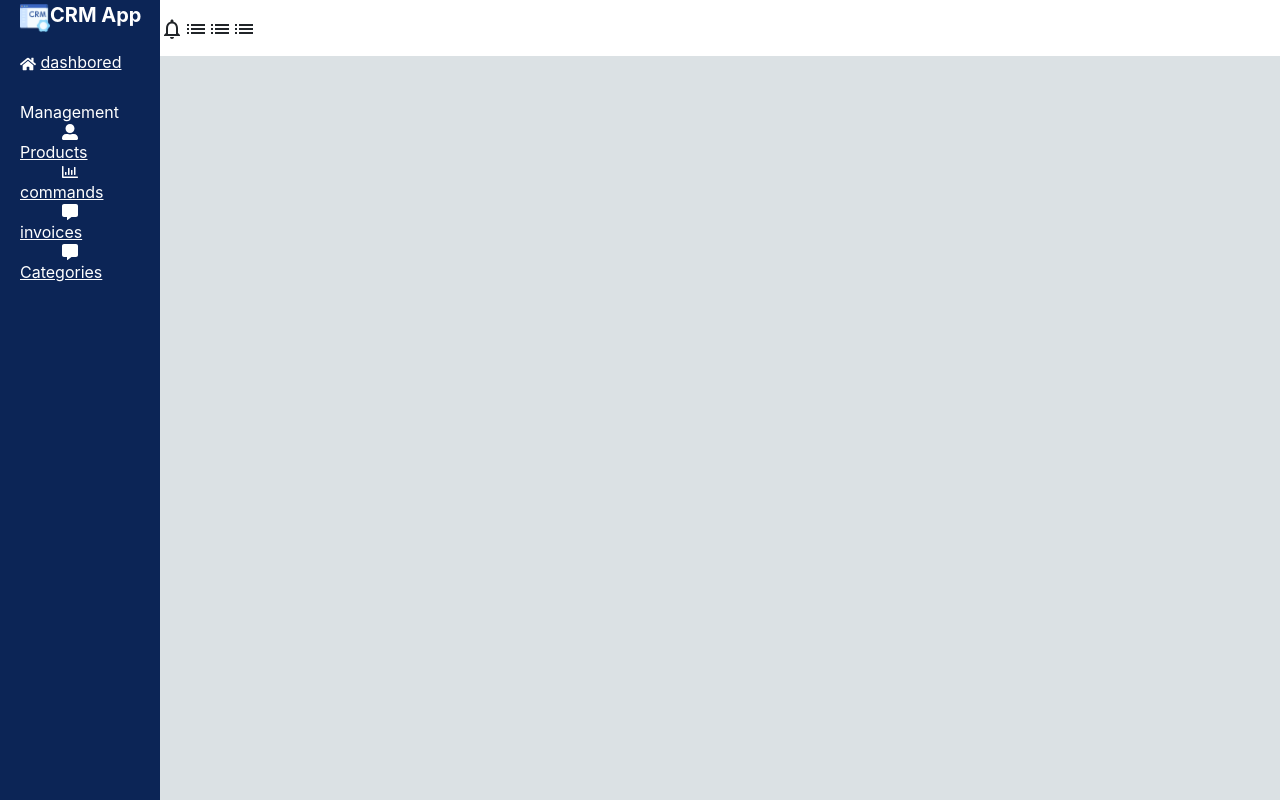
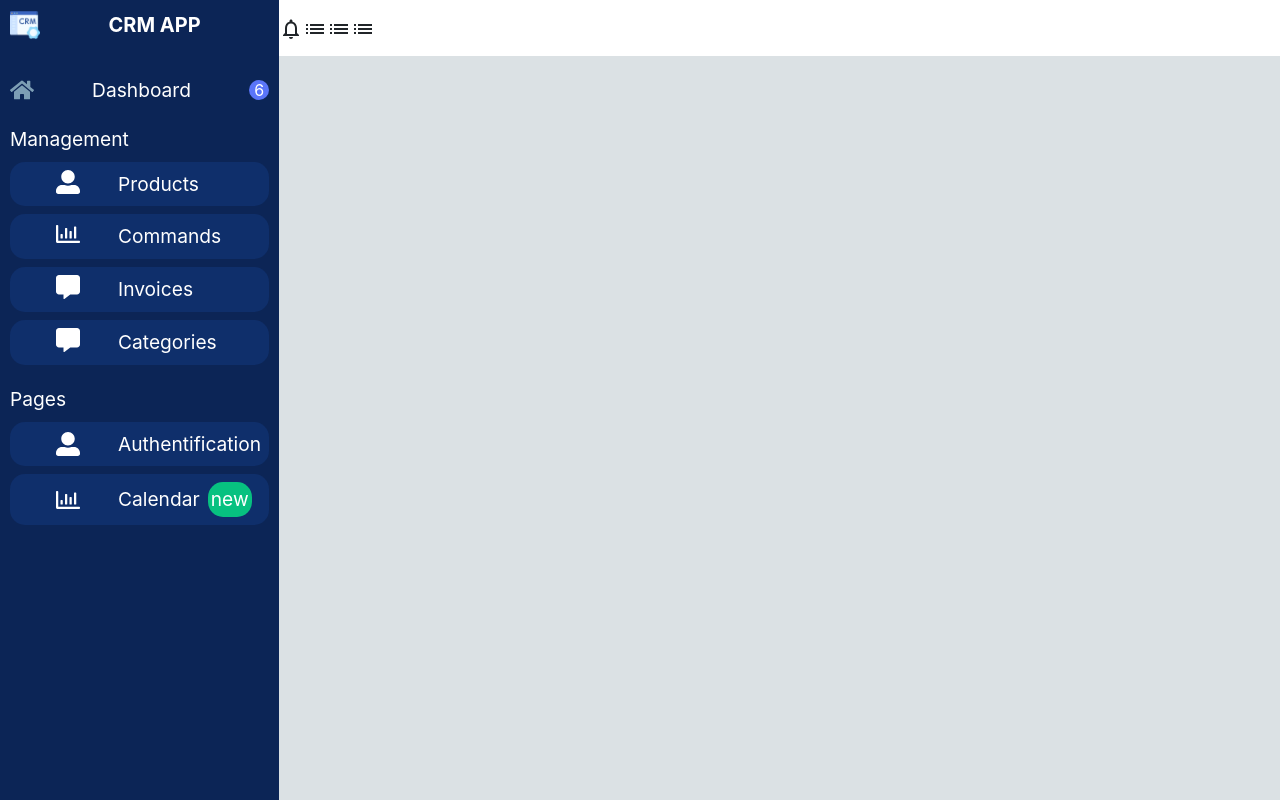
Before and after one commit to zainebbachouch/CRM, a React (Create React App) app in the folder front-end/: page / in a window 1280 px wide. Built offline with nearby package versions, Linux system fonts and the light colour scheme.

Commit message:
fixing the sidebar component

```diff
--- a/front-end/src/App.js
+++ b/front-end/src/App.js
@@ -25,7 +25,7 @@ function App() {
               <Route index element={<Register />} />
             </Route>
 
-            <Route path="Dashbord">
+            <Route path="Dashboard">
             <Route index element={<Dashbord />} />
             </Route>
 
--- a/front-end/src/components/sidebar/SideBar.js
+++ b/front-end/src/components/sidebar/SideBar.js
@@ -33,25 +33,64 @@ function SideBar() {
       icon: <FaCommentAlt />
     }
   ]
+  const menuItem2 = [
+    /*  {
+        path: "/Dashbord",
+        name: "Dashbord",
+        icon: <FaTh />
+      },*/
+    {
+      path: "/login",
+      name: "Authentification",
+      icon: <FaUserAlt />
+    },
+    {
+      path: "/calendar",
+      name: "Calendar",
+      icon: <FaRegChartBar />,
+      notification:true
+    }
+
+
+  ]
   return (
-    <div className="Sidebar">
-      <div className="top" >
+    <div className="Sidebar d-flex flex-column ">
+      <div className="top d-flex " >
         <img src={crmIcon} alt="" className="logo" />
-        <span className='logo'>CRM App</span>
+        <p className='logo w-100 text-center'>CRM APP</p>
       </div>
 
-      <div className="dashbored">
-      <FaHome style={{ color: 'white' } }/> <Link to="/Dashbord" style={{ color: 'white' }}>dashbored</Link>
+      <div className="dashboard d-flex  justify-content-between align-items-center">
+      <FaHome className='navIcon'/>
+       <Link to="/Dashboard"  className="navLink " style={{ color: 'white' }}> Dashboard</Link>
+      <div className="dashNotifcation">6</div>
+
       </div>
 
 
-      <div className="center">
-        <span style={{ color: 'white'}} >Management</span>
+      <div className="center p-0">
+        <span style={{ color: 'white'}} className='navLink'>Management</span>
         {
           menuItem.map((item, index) => (
-            <NavLink style={{ color: 'white'}} to={item.path} key={index} className="link" activeclassName="active">
-              <div className="icon" >{item.icon}</div>
+            <NavLink style={{ color: 'white'}} to={item.path} key={index} className="link d-flex navLink mt-2 p-2  activeNavLink" >
+              <div className="icon navIcon" >{item.icon}</div>
               <div className="link_text">{item.name}</div>
+            </NavLink>
+          ))
+        }
+      </div>
+      <div className="center p-0">
+        <span style={{ color: 'white'}} className='navLink'>Pages</span>
+        {
+          menuItem2.map((item, index) => (
+            <NavLink style={{ color: 'white'}} to={item.path} key={index} className="link d-flex align-items-center navLink mt-2 p-2  activeNavLink" >
+              <div className="icon navIcon" >{item.icon}</div>
+              <div className="link_text">{item.name}</div>
+              {item.notification &&
+              (<div className='dashNotifcation2 mx-2'>new</div>)
+
+
+              }
             </NavLink>
           ))
         }
--- a/front-end/src/components/sidebar/sidebar.css
+++ b/front-end/src/components/sidebar/sidebar.css
@@ -1,20 +1,64 @@
+:root
+{
+  --textColor:#7D9EB5;
+}
 .Sidebar {
     flex: 1;
     background-color: #0C2556;
     min-height: 100vh;
-    padding-left: 20px;
+    row-gap: 20px;
+    padding: 10px;
+    width: fit-content;
 }
-.top {
-    height: 50px;
-}
+
 .logo {
     font-size: 20px;
     font-weight: bold;
     color: white;
   }
-  .dashbored {
-    height: 50px;
-  }
-  .center{
+.navLink
+{
+  text-decoration: none;
+  font-size: 1.2rem;
+}
+.navIcon
+{
+  font-size: 1.5rem;
+  color: var(--textColor);
+}
+.dashNotifcation
+{
+  background-color: #5A75F9;
+  color: white;
+  width: 20px;
+  height: 20px;
+  display: flex;
+  justify-content: center;
+  align-items: center;
+  padding: 5px;
+  border-radius: 50%;
+}
+.link_text
+{
+  text-transform: capitalize;
+}
+.activeNavLink
+{
+  background-color: #0F2F6B;
+  border-radius:15px ;
+  color: #FFF;
+}
+.activeNavLink .navIcon
+{
 
-  }
+  color: #FFF;
+}
+.dashNotifcation2
+{
+  background-color:#07C180 ;
+  padding: 3px;
+  border-radius: 15px;
+  display: flex;
+  justify-content: center;
+  align-items: center;
+}
```
